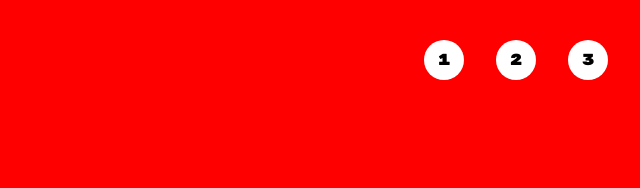
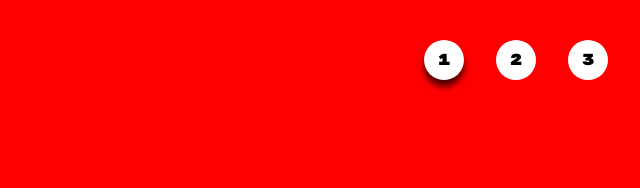
Before and after one commit to Barbarubia/htmlcss-shoes, a plain HTML site: page bonus/index.html in a window 1280 px wide. In both pictures the pointer is over the link 1084 px from the left and 60 px from the top of the page. Shown: the top 188 px of the page, 640-1280 px from the left. Drawn offline with Linux system fonts and the light colour scheme.

Commit message:
aggiunta ombra al passaggio sui bottoni del menu

```diff
--- a/bonus/css/style.css
+++ b/bonus/css/style.css
@@ -38,6 +38,11 @@ html {
     width: 2.5rem;
     height: 2.5rem;
     border-radius: 50%;
+}
+
+/* BONUS: EFFETTI SPECIALI E ABBELLIMENTI MENU NAVIGAZIONE */
+.navbar a:hover {
+    box-shadow: 0 .4rem .4rem rgba(0,0,0,.7);
 }
 
 /* CONTENITORE SCARPA CHE PRENDE TUTTO LO SCHERMO */
```
Also changed, not shown: bonus/index.html (+1 -1 lines).
